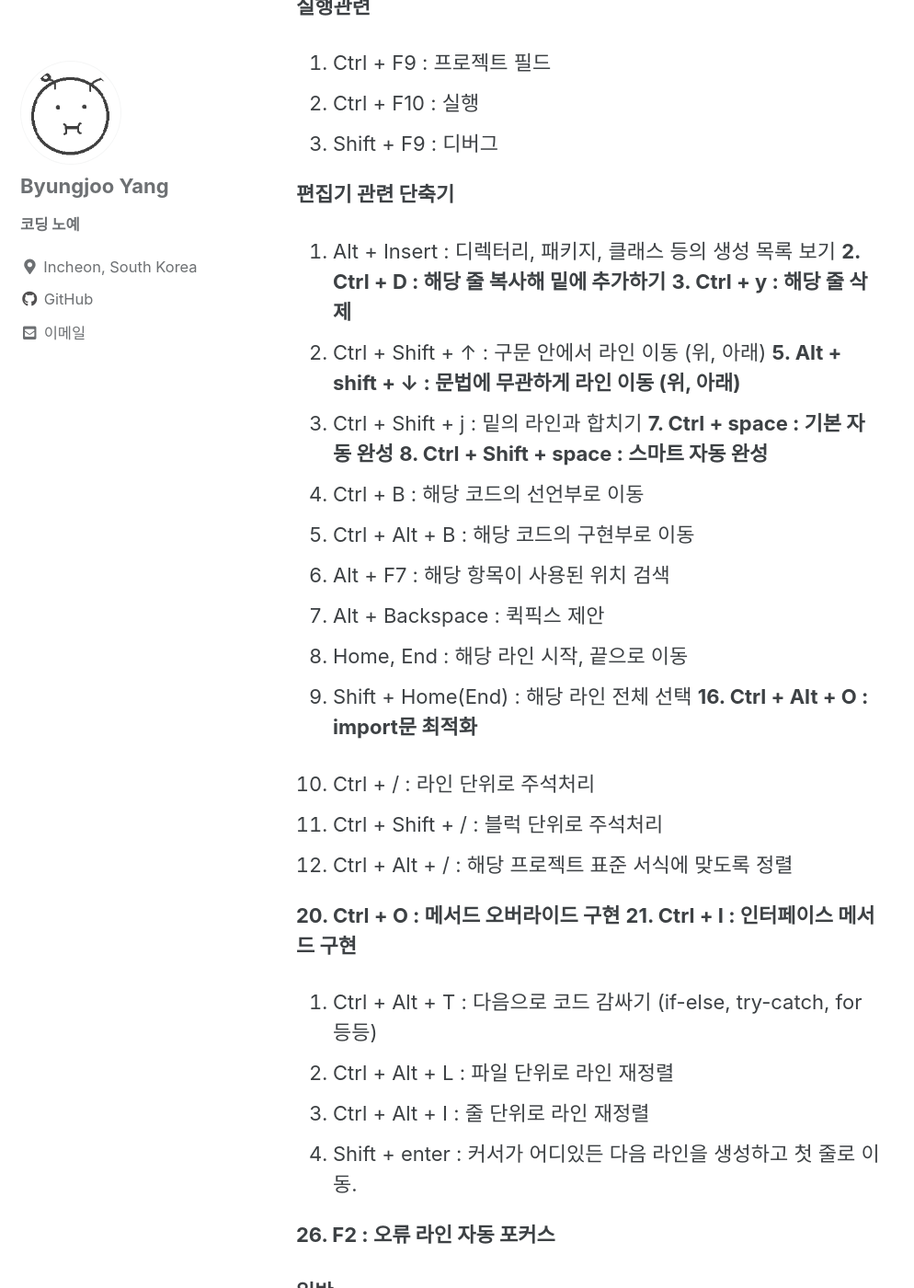
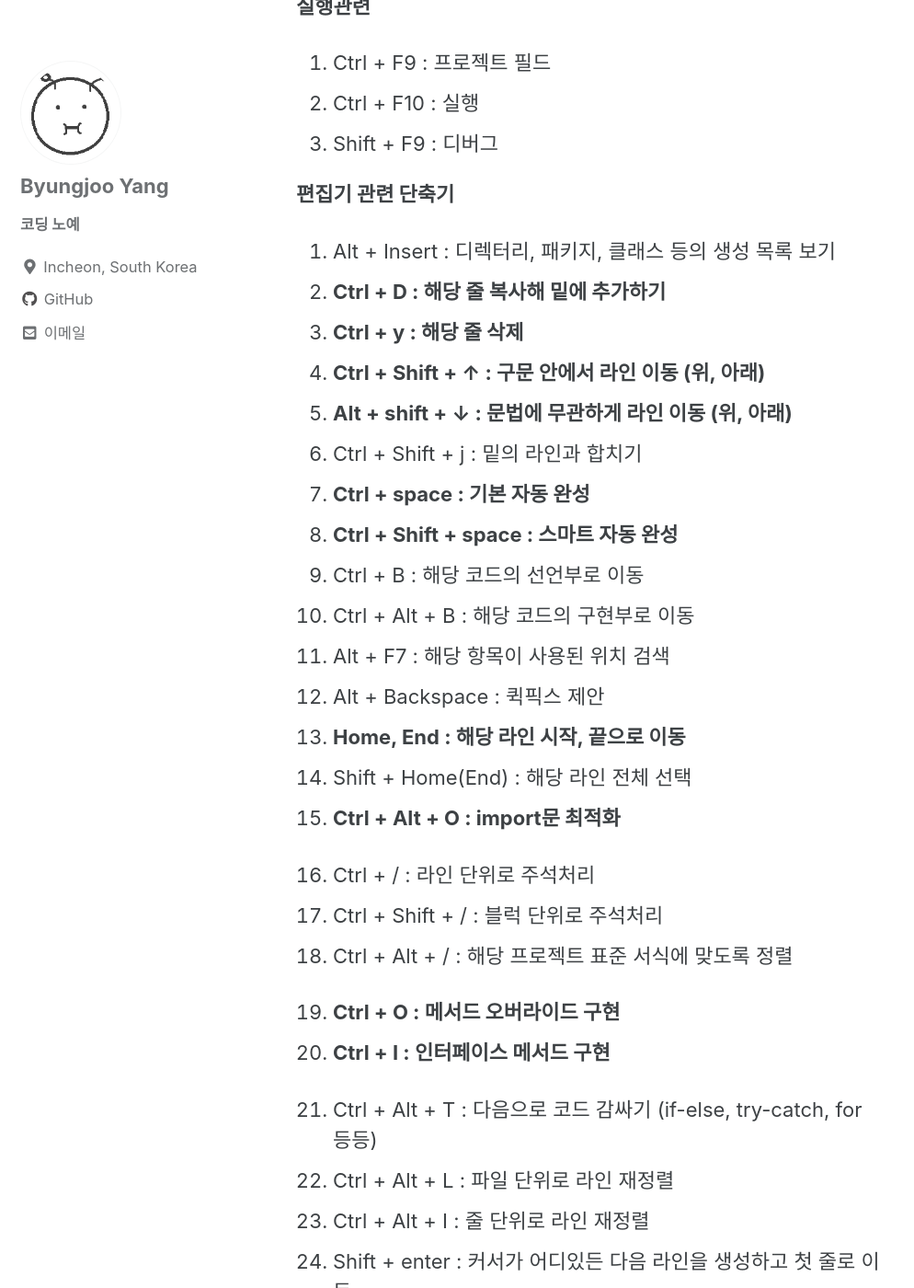
Before and after one commit to ByungjooYang/byungjooyang.github.io, a Jekyll site: the page built from _posts/2020-10-08-intelliJ.md, in a window 1280 px wide and 1400 px high, scrolled down 1226 px. Shown: the whole window at 92% size, without its empty margins (0-994 px from the left). Built offline with Jekyll 4.4.1, drawn with Linux system fonts in a browser that asks for light colours; cached includes are drawn as plain includes; some of the changed text lies outside the part shown.

Commit message:
오류 수정

```diff
--- a/_posts/2020-10-08-intelliJ.md
+++ b/_posts/2020-10-08-intelliJ.md
@@ -46,40 +46,40 @@ HTML등의 경우는 vscode를 활용하면 된다.
 **편집기 관련 단축기**
 
 1. Alt + Insert         : 디렉터리, 패키지, 클래스 등의 생성 목록 보기
-**2. Ctrl + D             : 해당 줄 복사해 밑에 추가하기**
-**3. Ctrl + y             : 해당 줄 삭제**
-4. Ctrl + Shift + ↑     : 구문 안에서 라인 이동 (위, 아래)
-**5. Alt  + shift + ↓     : 문법에 무관하게 라인 이동 (위, 아래)**
+2. **Ctrl + D             : 해당 줄 복사해 밑에 추가하기**
+3. **Ctrl + y             : 해당 줄 삭제**
+4. **Ctrl + Shift + ↑     : 구문 안에서 라인 이동 (위, 아래)**
+5. **Alt  + shift + ↓     : 문법에 무관하게 라인 이동 (위, 아래)**
 6. Ctrl + Shift + j     : 밑의 라인과 합치기
-**7. Ctrl + space         : 기본 자동 완성**
-**8. Ctrl + Shift + space : 스마트 자동 완성**
+7. **Ctrl + space         : 기본 자동 완성**
+8. **Ctrl + Shift + space : 스마트 자동 완성**
 9. Ctrl + B             : 해당 코드의 선언부로 이동
 10. Ctrl + Alt + B      : 해당 코드의 구현부로 이동
 11. Alt + F7            : 해당 항목이 사용된 위치 검색
 12. Alt + Backspace     : 퀵픽스 제안
-13. Home, End           : 해당 라인 시작, 끝으로 이동
+13. **Home, End           : 해당 라인 시작, 끝으로 이동**
 14. Shift + Home(End)   : 해당 라인 전체 선택
-**16. Ctrl + Alt + O      : import문 최적화**
+16. **Ctrl + Alt + O      : import문 최적화**
 
 17. Ctrl + /            : 라인 단위로 주석처리
 18. Ctrl + Shift + /    : 블럭 단위로 주석처리
 19. Ctrl + Alt + /      : 해당 프로젝트 표준 서식에 맞도록 정렬
 
-**20. Ctrl + O            : 메서드 오버라이드 구현**
-**21. Ctrl + I            : 인터페이스 메서드 구현**
+20. **Ctrl + O            : 메서드 오버라이드 구현**
+21. **Ctrl + I            : 인터페이스 메서드 구현**
 
 22. Ctrl + Alt + T      : 다음으로 코드 감싸기 (if-else, try-catch, for 등등)
 23. Ctrl + Alt + L      : 파일 단위로 라인 재정렬
 24. Ctrl + Alt + I      : 줄 단위로 라인 재정렬
 25. Shift + enter       : 커서가 어디있든 다음 라인을 생성하고 첫 줄로 이동.
 
-**26. F2                  : 오류 라인 자동 포커스**
+26. **F2                  : 오류 라인 자동 포커스**
 
 
 **일반**
 1. Alt + 방향키         : 열려있는 문서 탭 이동
-**2. Ctrl + Alt + A       : 액션을 검색하여 실행한다.**
-**3. Ctrl + F             : 현재 파일에서 검색**
+2. **Ctrl + Alt + A       : 액션을 검색하여 실행한다.**
+3. **Ctrl + F             : 현재 파일에서 검색**
 4. Ctrl + Alt + F       : 전체 파일에서 검색
 5. Ctrl + R             : 현재 파일에서 교체
 6. Ctrl + Alt + R       : 전체 파일에서 교체
```
